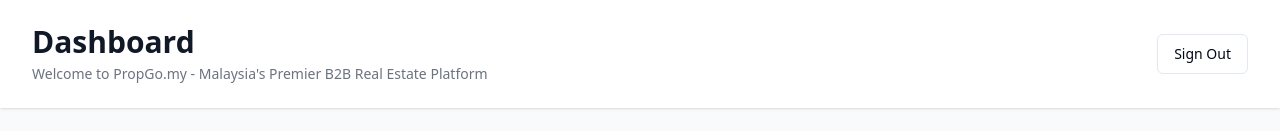
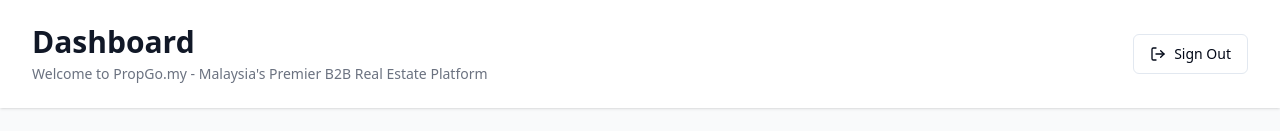
Before and after one commit to propgo/PropGo, a Next.js app in the folder apps/web/: page /dashboard in a window 1280 px wide. Shown: the top 131 px of the page. Built offline with nearby package versions, Linux system fonts and the light colour scheme; no server answers.

Commit message:
Add functional sign-out button to dashboard

```diff
--- a/apps/web/app/dashboard/page.tsx
+++ b/apps/web/app/dashboard/page.tsx
@@ -1,6 +1,7 @@
 import type { Metadata } from 'next'
 import { Button } from '@/components/ui/button'
 import { Card, CardContent, CardDescription, CardHeader, CardTitle } from '@/components/ui/card'
+import { SignOutButton } from '@/components/auth/sign-out-button'
 
 export const metadata: Metadata = {
   title: 'Dashboard - PropGo.my',
@@ -20,9 +21,7 @@ export default function DashboardPage() {
                 Welcome to PropGo.my - Malaysia's Premier B2B Real Estate Platform
               </p>
             </div>
-            <Button variant="outline">
-              Sign Out
-            </Button>
+            <SignOutButton variant="outline" />
           </div>
         </div>
       </header>
--- /dev/null
+++ b/apps/web/components/auth/sign-out-button.tsx
@@ -0,0 +1,65 @@
+'use client'
+
+import { useState } from 'react'
+import { useRouter } from 'next/navigation'
+import { useAuth } from '@/lib/auth-context'
+import { Button } from '@/components/ui/button'
+import { Loader2, LogOut } from 'lucide-react'
+
+interface SignOutButtonProps {
+  variant?: 'outline' | 'default' | 'destructive' | 'secondary' | 'ghost' | 'link'
+  size?: 'default' | 'sm' | 'lg' | 'icon'
+  className?: string
+}
+
+export function SignOutButton({ variant = 'outline', size = 'default', className }: SignOutButtonProps) {
+  const [loading, setLoading] = useState(false)
+  const { signOut } = useAuth()
+  const router = useRouter()
+
+  const handleSignOut = async () => {
+    try {
+      setLoading(true)
+      console.log('🔓 Starting sign out process...')
+
+      const result = await signOut()
+
+      if (result.success) {
+        console.log('🔓 Sign out successful, redirecting to home page')
+        router.push('/')
+      } else {
+        console.error('🔓 Sign out failed:', result.error)
+        // Even if there's an error, redirect to home as a fallback
+        router.push('/')
+      }
+    } catch (error) {
+      console.error('🔓 Sign out error:', error)
+      // Redirect to home on any error
+      router.push('/')
+    } finally {
+      setLoading(false)
+    }
+  }
+
+  return (
+    <Button
+      variant={variant}
+      size={size}
+      className={className}
+      onClick={handleSignOut}
+      disabled={loading}
+    >
+      {loading ? (
+        <>
+          <Loader2 className="mr-2 h-4 w-4 animate-spin" />
+          Signing out...
+        </>
+      ) : (
+        <>
+          <LogOut className="mr-2 h-4 w-4" />
+          Sign Out
+        </>
+      )}
+    </Button>
+  )
+}
```
